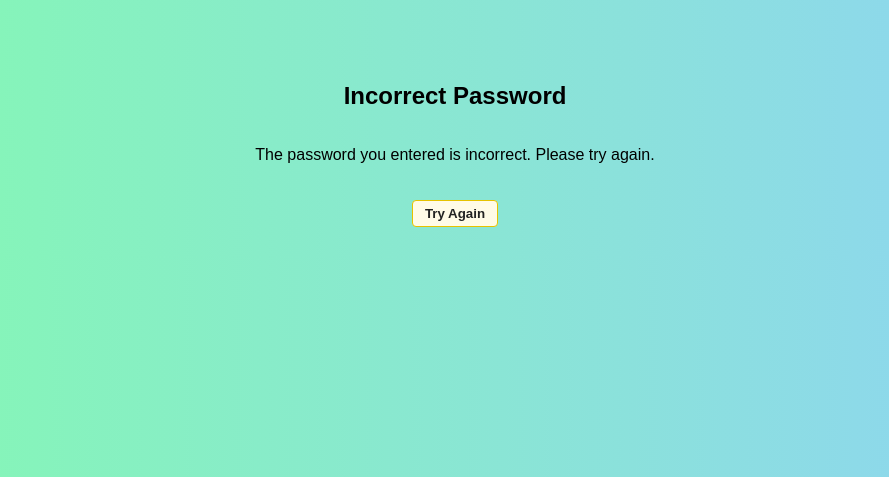
After one commit to Instilt-Educate/Certificate-Generator, a Flask app: template templates/login_error.html in a window 1280 px wide. The commit adds this page. Shown: the top 477 px of the page, without its empty margins (195-1084 px from the left). Run offline with Flask 3, Linux system fonts and the light colour scheme; the template is opened without the code that fills it, so the values that code supplies are empty.

Commit message:
update error page

```diff
--- a/app.py
+++ b/app.py
@@ -23,7 +23,7 @@ app.config.update(
     SESSION_COOKIE_HTTPONLY = True,
     SESSION_COOKIE_SECURE = True,
     SESSION_PERMANENT = True,
-    PERMANENT_SESSION_LIFETIME = timedelta(minutes=5)
+    PERMANENT_SESSION_LIFETIME = timedelta(minutes=60)
 )
 
 password_selected = os.environ.get("PASSWORD")
@@ -58,12 +58,18 @@ def generate_certificate(name, tier, title_size=110):
 
 @app.route('/')
 def index():
-    return render_template("index.html")
+    if session.get('logged_in'):
+        return render_template("index.html")
+    else:
+        return redirect(url_for('login'))
 
 
 @app.route('/generate-pdfs', methods=["POST", "GET"])
 def generate_pdfs():
-    return render_template("generate-pdfs.html")
+    if session.get('logged_in'):
+        return render_template("generate-pdfs.html")
+    else:
+        return redirect(url_for('login'))
 
 
 @app.route('/send-emails')
@@ -82,7 +88,7 @@ def login():
             session['logged_in'] = True
             return redirect(url_for("send_emails"))
         else:
-            return "Incorrect password"
+            return render_template("login_error.html")
 
     return render_template("login.html")
 
--- a/templates/login.html
+++ b/templates/login.html
@@ -7,7 +7,7 @@
         <link rel="icon" type="image/x-icon" href="{{ url_for('static', filename='favicon.ico') }}">
     </head>
     <h1 style="text-align: center; padding-top: 1rem;">Password Required</h1>
-    <h4 style="text-align: center;">A password is required to access this part of the site.</h2>
+    <h2 style="text-align: center;">A password is required to access this site.</h2>
     <form method="POST">
         <div style="text-align: center;">
             <input type="password" id="password" name="password" style="width: 100%; text-align: center; font-size: large;" required>
--- /dev/null
+++ b/templates/login_error.html
@@ -0,0 +1,19 @@
+<!DOCTYPE html>
+<html lang="en">
+<head>
+    <meta charset="UTF-8">
+    <title>Login Error</title>
+    <meta name="viewport" content="width=device-width, initial-scale=1.0">
+    <link rel="stylesheet" href="{{ url_for('static', filename='styles/styles.css') }}">
+    <link rel="icon" type="image/x-icon" href="{{ url_for('static', filename='favicon.ico') }}">
+</head>
+<body>
+    <div class="content-container" style="text-align:center; margin-top: 60px;">
+        <h2>Incorrect Password</h2>
+        <p>The password you entered is incorrect. Please try again.</p>
+        <a href="{{ url_for('login') }}">
+            <button class="add-row-btn" style="width:auto; margin-top:20px;">Try Again</button>
+        </a>
+    </div>
+</body>
+</html>
```
